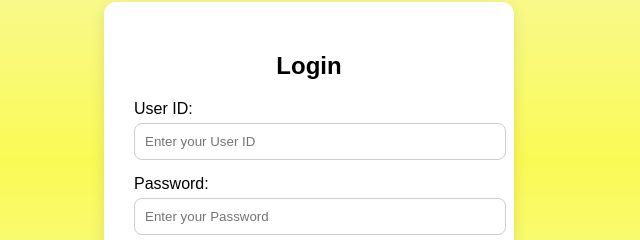
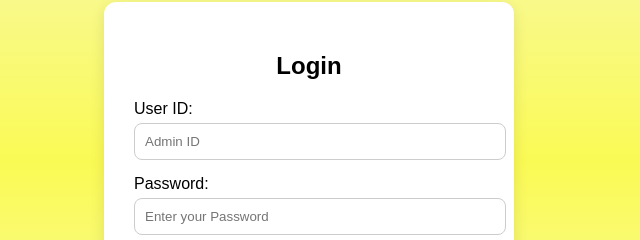
Before and after one commit to AnanyaVishwakarma/online_voting_system, a website: page public/a_login.html in a window 1280 px wide. Shown: the part 246-486 px from the top of the page, 331-971 px from the left. Drawn offline with Linux system fonts and the light colour scheme.

Commit message:
Update a_login.html

```diff
--- a/public/a_login.html
+++ b/public/a_login.html
@@ -58,7 +58,7 @@
   <form id="loginForm" action="/admin/login" method="post">
     <div class="form-group">
       <label for="userId">User ID:</label>
-      <input type="text" id="userId" placeholder="Enter your User ID" required />
+      <input type="text" id="admin_id" placeholder="Admin ID" required>
     </div>
 
     <div class="form-group">
```
